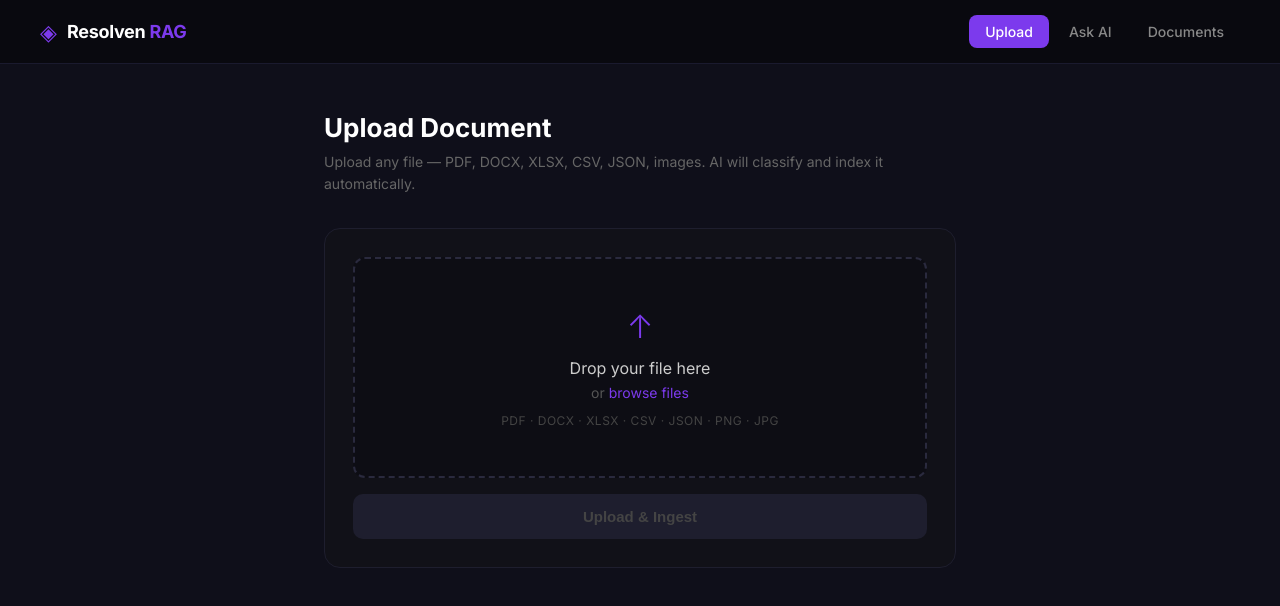
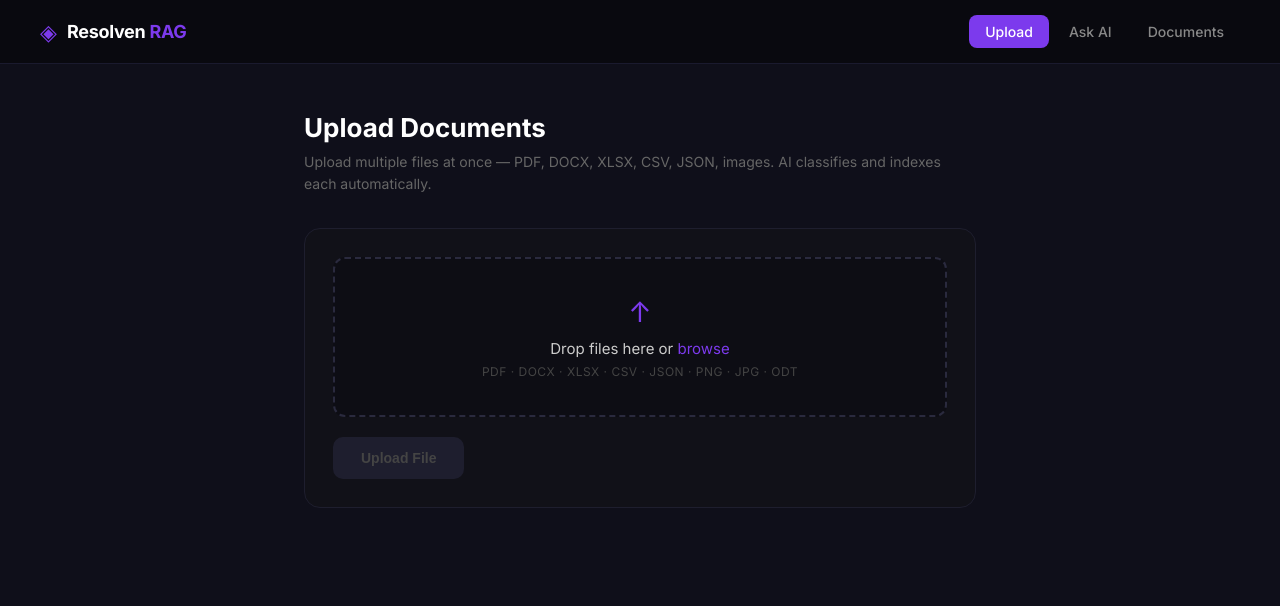
Before and after one commit to Jatin-404/RAG-FRONTEND, a React (Vite) app: page / in a window 1280 px wide. Shown: the top 606 px of the page. Built offline with nearby package versions, Linux system fonts and the light colour scheme.

Commit message:
added multiple file ingestion

```diff
--- a/src/pages/Upload.jsx
+++ b/src/pages/Upload.jsx
@@ -1,238 +1,297 @@
 import { useState, useRef } from 'react'
 import client from '../api/client'
 
+const STATUS_STEPS = ['queued', 'extracting chunks', 'classifying', 'embedding', 'saving to database']
+
+function FileRow({ fileJob, onPoll }) {
+  const { file, status } = fileJob
+  const stepIndex = STATUS_STEPS.indexOf(status?.step)
+
+  const getStatusColor = () => {
+    if (status?.type === 'success') return '#22c55e'
+    if (status?.type === 'error') return '#ef4444'
+    if (status?.type === 'progress') return '#7c3aed'
+    return '#555'
+  }
+
+  const getStatusIcon = () => {
+    if (status?.type === 'success') return '✓'
+    if (status?.type === 'error') return '✗'
+    if (status?.type === 'progress') return '◉'
+    return '○'
+  }
+
+  return (
+    <div style={s.fileRow}>
+      <div style={s.fileRowTop}>
+        <span style={s.fileRowIcon}>📄</span>
+        <div style={s.fileRowInfo}>
+          <p style={s.fileRowName}>{file.name}</p>
+          <p style={s.fileRowSize}>{(file.size / 1024).toFixed(1)} KB</p>
+        </div>
+        <div style={{ ...s.fileRowStatus, color: getStatusColor() }}>
+          <span style={s.statusIcon}>{getStatusIcon()}</span>
+          <span style={s.statusText}>
+            {status?.type === 'success'
+              ? `${status.chunks_stored} chunks`
+              : status?.type === 'error'
+              ? 'Failed'
+              : status?.step || 'Waiting'}
+          </span>
+        </div>
+      </div>
+
+      {status?.type === 'progress' && (
+        <div style={s.progressBar}>
+          <div style={{
+            ...s.progressFill,
+            width: `${stepIndex >= 0 ? ((stepIndex + 1) / STATUS_STEPS.length) * 100 : 10}%`
+          }} />
+        </div>
+      )}
+
+      {status?.type === 'success' && status.detail && (
+        <p style={s.successDetail}>{status.detail}</p>
+      )}
+
+      {status?.type === 'error' && status.message && (
+        <p style={s.errorDetail}>{status.message}</p>
+      )}
+    </div>
+  )
+}
+
 export default function Upload() {
-  const [file, setFile] = useState(null)
-  const [status, setStatus] = useState(null)
-  const [polling, setPolling] = useState(false)
+  const [fileJobs, setFileJobs] = useState([])
+  const [uploading, setUploading] = useState(false)
   const [dragOver, setDragOver] = useState(false)
   const inputRef = useRef()
 
   const handleDrop = (e) => {
     e.preventDefault()
     setDragOver(false)
-    const dropped = e.dataTransfer.files[0]
-    if (dropped) setFile(dropped)
+    const dropped = Array.from(e.dataTransfer.files)
+    addFiles(dropped)
   }
 
-  const handleUpload = async () => {
-    if (!file) return
-    const formData = new FormData()
-    formData.append('file', file)
-    try {
-      setStatus({ type: 'loading', message: 'Uploading file...' })
-      const res = await client.post('/api/v1/ingest/upload', formData, {
-        headers: { 'Content-Type': 'multipart/form-data' }
-      })
-      const id = res.data.job_id
-      setStatus({ type: 'progress', message: 'File queued for processing...', step: 'queued' })
-      pollStatus(id)
-    } catch (err) {
-      setStatus({ type: 'error', message: 'Upload failed. Is the backend running?' })
-    }
+  const addFiles = (newFiles) => {
+    const jobs = newFiles.map(file => ({ file, status: null, jobId: null }))
+    setFileJobs(prev => [...prev, ...jobs])
   }
 
-  const pollStatus = (id) => {
-    setPolling(true)
+  const updateJob = (index, updates) => {
+    setFileJobs(prev => prev.map((job, i) => i === index ? { ...job, ...updates } : job))
+  }
+
+  const pollStatus = (jobId, index) => {
     const interval = setInterval(async () => {
       try {
-        const res = await client.get(`/api/v1/ingest/status/${id}`)
+        const res = await client.get(`/api/v1/ingest/status/${jobId}`)
         const { status: jobStatus, result } = res.data
+
         if (jobStatus === 'SUCCESS') {
           clearInterval(interval)
-          setPolling(false)
-          setStatus({
-            type: 'success',
-            message: `Successfully ingested`,
-            detail: `${result.chunks_stored} chunks stored · ${result.department} · ${result.domain}`
+          updateJob(index, {
+            status: {
+              type: 'success',
+              step: 'done',
+              chunks_stored: result.chunks_stored,
+              detail: `${result.department} · ${result.domain}`
+            }
           })
-          setFile(null)
         } else if (jobStatus === 'FAILURE') {
           clearInterval(interval)
-          setPolling(false)
-          setStatus({ type: 'error', message: result?.error || 'Processing failed.' })
+          updateJob(index, {
+            status: { type: 'error', message: result?.error || 'Processing failed' }
+          })
         } else {
-          setStatus({
-            type: 'progress',
-            message: 'Processing document...',
-            step: result?.step || jobStatus
+          updateJob(index, {
+            status: { type: 'progress', step: result?.step || jobStatus }
           })
         }
       } catch {
         clearInterval(interval)
-        setPolling(false)
-        setStatus({ type: 'error', message: 'Lost connection to server.' })
+        updateJob(index, {
+          status: { type: 'error', message: 'Lost connection to server' }
+        })
       }
     }, 2000)
   }
 
-  const steps = ['queued', 'extracting chunks', 'classifying', 'embedding', 'saving to database']
-  const currentStep = status?.step ? steps.indexOf(status.step) : -1
+  const handleUploadAll = async () => {
+    if (fileJobs.length === 0) return
+    setUploading(true)
+
+    for (let i = 0; i < fileJobs.length; i++) {
+      const { file, status } = fileJobs[i]
+      if (status?.type === 'success') continue // skip already done
+
+      const formData = new FormData()
+      formData.append('file', file)
+
+      try {
+        updateJob(i, { status: { type: 'progress', step: 'queued' } })
+        const res = await client.post('/api/v1/ingest/upload', formData, {
+          headers: { 'Content-Type': 'multipart/form-data' }
+        })
+        const jobId = res.data.job_id
+        updateJob(i, { jobId, status: { type: 'progress', step: 'queued' } })
+        pollStatus(jobId, i)
+      } catch {
+        updateJob(i, { status: { type: 'error', message: 'Upload failed' } })
+      }
+    }
+
+    setUploading(false)
+  }
+
+  const removeFile = (index) => {
+    setFileJobs(prev => prev.filter((_, i) => i !== index))
+  }
+
+  const clearCompleted = () => {
+    setFileJobs(prev => prev.filter(j => j.status?.type !== 'success'))
+  }
+
+  const allDone = fileJobs.length > 0 && fileJobs.every(j => j.status?.type === 'success' || j.status?.type === 'error')
+  const successCount = fileJobs.filter(j => j.status?.type === 'success').length
 
   return (
     <div style={s.page}>
       <div style={s.header}>
-        <h1 style={s.title}>Upload Document</h1>
-        <p style={s.subtitle}>Upload any file — PDF, DOCX, XLSX, CSV, JSON, images. AI will classify and index it automatically.</p>
+        <h1 style={s.title}>Upload Documents</h1>
+        <p style={s.subtitle}>Upload multiple files at once — PDF, DOCX, XLSX, CSV, JSON, images. AI classifies and indexes each automatically.</p>
       </div>
 
       <div style={s.card}>
+        {/* Drop zone */}
         <div
-          style={{ ...s.dropzone, ...(dragOver ? s.dropzoneActive : {}), ...(file ? s.dropzoneHasFile : {}) }}
+          style={{ ...s.dropzone, ...(dragOver ? s.dropzoneActive : {}) }}
           onDragOver={(e) => { e.preventDefault(); setDragOver(true) }}
           onDragLeave={() => setDragOver(false)}
           onDrop={handleDrop}
           onClick={() => inputRef.current.click()}
         >
-          <input ref={inputRef} type="file" style={{ display: 'none' }} onChange={(e) => setFile(e.target.files[0])} />
-          {file ? (
-            <div style={s.fileSelected}>
-              <div style={s.fileIcon}>📄</div>
-              <div>
-                <p style={s.fileName}>{file.name}</p>
-                <p style={s.fileSize}>{(file.size / 1024).toFixed(1)} KB</p>
-              </div>
-            </div>
-          ) : (
-            <div style={s.dropContent}>
-              <div style={s.uploadIcon}>↑</div>
-              <p style={s.dropText}>Drop your file here</p>
-              <p style={s.dropSub}>or <span style={s.browse}>browse files</span></p>
-              <p style={s.formats}>PDF · DOCX · XLSX · CSV · JSON · PNG · JPG</p>
-            </div>
-          )}
+          <input
+            ref={inputRef}
+            type="file"
+            multiple
+            style={{ display: 'none' }}
+            onChange={(e) => addFiles(Array.from(e.target.files))}
+          />
+          <div style={s.uploadIcon}>↑</div>
+          <p style={s.dropText}>Drop files here or <span style={s.browse}>browse</span></p>
+          <p style={s.formats}>PDF · DOCX · XLSX · CSV · JSON · PNG · JPG · ODT</p>
         </div>
 
-        <button
-          style={{ ...s.btn, ...((!file || polling) ? s.btnDisabled : {}) }}
-          onClick={handleUpload}
-          disabled={!file || polling}
-        >
-          {polling ? (
-            <span style={s.btnInner}><span style={s.spinner}>◌</span> Processing...</span>
-          ) : 'Upload & Ingest'}
-        </button>
+        {/* File list */}
+        {fileJobs.length > 0 && (
+          <div style={s.fileList}>
+            <div style={s.fileListHeader}>
+              <span style={s.fileListTitle}>{fileJobs.length} file{fileJobs.length > 1 ? 's' : ''} selected</span>
+              {allDone && successCount > 0 && (
+                <button style={s.clearBtn} onClick={clearCompleted}>Clear completed</button>
+              )}
+            </div>
 
-        {status?.type === 'progress' && (
-          <div style={s.progressBox}>
-            <div style={s.progressSteps}>
-              {steps.map((step, i) => (
-                <div key={step} style={s.stepRow}>
-                  <div style={{
-                    ...s.stepDot,
-                    ...(i < currentStep ? s.stepDone : {}),
-                    ...(i === currentStep ? s.stepActive : {}),
-                    ...(i > currentStep ? s.stepPending : {})
-                  }}>
-                    {i < currentStep ? '✓' : i === currentStep ? '◉' : '○'}
-                  </div>
-                  <span style={{
-                    ...s.stepLabel,
-                    ...(i === currentStep ? s.stepLabelActive : {})
-                  }}>{step}</span>
-                </div>
-              ))}
-            </div>
+            {fileJobs.map((job, i) => (
+              <div key={i} style={s.fileRowWrapper}>
+                <FileRow fileJob={job} />
+                {!job.status && (
+                  <button style={s.removeBtn} onClick={() => removeFile(i)}>✕</button>
+                )}
+              </div>
+            ))}
           </div>
         )}
 
-        {status?.type === 'success' && (
-          <div style={s.successBox}>
-            <div style={s.successIcon}>✓</div>
-            <div>
-              <p style={s.successTitle}>{status.message}</p>
-              <p style={s.successDetail}>{status.detail}</p>
+        {/* Actions */}
+        <div style={s.actions}>
+          {allDone && (
+            <div style={s.summary}>
+              ✓ {successCount}/{fileJobs.length} files ingested successfully
             </div>
-          </div>
-        )}
-
-        {status?.type === 'error' && (
-          <div style={s.errorBox}>
-            <span style={s.errorIcon}>⚠</span>
-            <span>{status.message}</span>
-          </div>
-        )}
+          )}
+          <button
+            style={{
+              ...s.btn,
+              ...((fileJobs.length === 0 || uploading) ? s.btnDisabled : {})
+            }}
+            onClick={handleUploadAll}
+            disabled={fileJobs.length === 0 || uploading}
+          >
+            {uploading ? 'Uploading...' : `Upload ${fileJobs.length > 0 ? fileJobs.length : ''} File${fileJobs.length > 1 ? 's' : ''}`}
+          </button>
+        </div>
       </div>
     </div>
   )
 }
 
 const s = {
-  page: { maxWidth: '680px', margin: '0 auto', padding: '48px 24px' },
+  page: { maxWidth: '720px', margin: '0 auto', padding: '48px 24px' },
   header: { marginBottom: '32px' },
-  title: { fontSize: '26px', fontWeight: 700, color: '#fff', marginBottom: '8px' },
+  title: { fontSize: '26px', fontWeight: 700, marginBottom: '8px' },
   subtitle: { color: '#666', fontSize: '14px', lineHeight: 1.6 },
   card: { background: '#111118', border: '1px solid #1e1e2e', borderRadius: '16px', padding: '28px' },
   dropzone: {
     border: '2px dashed #2a2a3e',
     borderRadius: '12px',
-    padding: '48px 24px',
+    padding: '36px 24px',
     textAlign: 'center',
     cursor: 'pointer',
+    background: '#0d0d14',
     transition: 'all 0.2s',
-    marginBottom: '16px',
-    background: '#0d0d14'
+    marginBottom: '20px'
   },
   dropzoneActive: { border: '2px dashed #7c3aed', background: '#13111e' },
-  dropzoneHasFile: { border: '2px dashed #7c3aed', background: '#13111e' },
-  dropContent: {},
-  uploadIcon: { fontSize: '32px', color: '#7c3aed', marginBottom: '12px', fontWeight: 300 },
-  dropText: { color: '#ccc', fontSize: '16px', marginBottom: '6px' },
-  dropSub: { color: '#555', fontSize: '14px', marginBottom: '12px' },
+  uploadIcon: { fontSize: '28px', color: '#7c3aed', marginBottom: '10px' },
+  dropText: { color: '#ccc', fontSize: '15px', marginBottom: '6px' },
   browse: { color: '#7c3aed', cursor: 'pointer' },
   formats: { color: '#444', fontSize: '12px', letterSpacing: '0.5px' },
-  fileSelected: { display: 'flex', alignItems: 'center', gap: '16px', justifyContent: 'center' },
-  fileIcon: { fontSize: '36px' },
-  fileName: { color: '#fff', fontWeight: 600, fontSize: '15px', marginBottom: '4px' },
-  fileSize: { color: '#666', fontSize: '13px' },
+  fileList: {
+    background: '#0d0d14',
+    borderRadius: '10px',
+    border: '1px solid #1a1a2e',
+    marginBottom: '16px',
+    overflow: 'hidden'
+  },
+  fileListHeader: {
+    display: 'flex',
+    justifyContent: 'space-between',
+    alignItems: 'center',
+    padding: '12px 16px',
+    borderBottom: '1px solid #1a1a2e'
+  },
+  fileListTitle: { color: '#666', fontSize: '12px', fontWeight: 600, textTransform: 'uppercase', letterSpacing: '0.5px' },
+  clearBtn: { background: 'transparent', border: 'none', color: '#7c3aed', fontSize: '12px', cursor: 'pointer' },
+  fileRowWrapper: { display: 'flex', alignItems: 'center', borderBottom: '1px solid #111' },
+  fileRow: { flex: 1, padding: '12px 16px' },
+  fileRowTop: { display: 'flex', alignItems: 'center', gap: '12px' },
+  fileRowIcon: { fontSize: '20px', flexShrink: 0 },
+  fileRowInfo: { flex: 1, minWidth: 0 },
+  fileRowName: { color: '#ccc', fontSize: '13px', fontWeight: 500, overflow: 'hidden', textOverflow: 'ellipsis', whiteSpace: 'nowrap' },
+  fileRowSize: { color: '#555', fontSize: '11px', marginTop: '2px' },
+  fileRowStatus: { display: 'flex', alignItems: 'center', gap: '6px', flexShrink: 0 },
+  statusIcon: { fontSize: '13px' },
+  statusText: { fontSize: '12px', fontWeight: 500 },
+  progressBar: { height: '2px', background: '#1a1a2e', borderRadius: '1px', marginTop: '8px', overflow: 'hidden' },
+  progressFill: { height: '100%', background: '#7c3aed', borderRadius: '1px', transition: 'width 0.4s ease' },
+  successDetail: { color: '#555', fontSize: '11px', marginTop: '4px' },
+  errorDetail: { color: '#ef4444', fontSize: '11px', marginTop: '4px' },
+  removeBtn: { background: 'transparent', border: 'none', color: '#444', cursor: 'pointer', padding: '0 16px', fontSize: '14px', flexShrink: 0 },
+  actions: { display: 'flex', alignItems: 'center', gap: '12px' },
+  summary: { flex: 1, color: '#22c55e', fontSize: '13px' },
   btn: {
-    width: '100%',
-    padding: '14px',
+    padding: '13px 28px',
     background: '#7c3aed',
     color: '#fff',
     border: 'none',
     borderRadius: '10px',
-    fontSize: '15px',
+    fontSize: '14px',
     fontWeight: 600,
     cursor: 'pointer',
-    transition: 'all 0.15s'
+    whiteSpace: 'nowrap'
   },
-  btnDisabled: { background: '#1e1e2e', color: '#444', cursor: 'not-allowed' },
-  btnInner: { display: 'flex', alignItems: 'center', justifyContent: 'center', gap: '8px' },
-  spinner: { display: 'inline-block', animation: 'spin 1s linear infinite' },
-  progressBox: { marginTop: '20px', padding: '16px', background: '#0d0d14', borderRadius: '10px', border: '1px solid #1e1e2e' },
-  progressSteps: { display: 'flex', flexDirection: 'column', gap: '10px' },
-  stepRow: { display: 'flex', alignItems: 'center', gap: '10px' },
-  stepDot: { fontSize: '14px', width: '20px', textAlign: 'center' },
-  stepDone: { color: '#22c55e' },
-  stepActive: { color: '#7c3aed' },
-  stepPending: { color: '#333' },
-  stepLabel: { fontSize: '13px', color: '#555', textTransform: 'capitalize' },
-  stepLabelActive: { color: '#ccc' },
-  successBox: {
-    marginTop: '16px',
-    display: 'flex',
-    alignItems: 'center',
-    gap: '14px',
-    padding: '16px',
-    background: '#0d1f14',
-    border: '1px solid #166534',
-    borderRadius: '10px'
-  },
-  successIcon: { fontSize: '20px', color: '#22c55e', fontWeight: 700 },
-  successTitle: { color: '#22c55e', fontWeight: 600, fontSize: '14px', marginBottom: '4px' },
-  successDetail: { color: '#555', fontSize: '13px' },
-  errorBox: {
-    marginTop: '16px',
-    display: 'flex',
-    alignItems: 'center',
-    gap: '10px',
-    padding: '14px',
-    background: '#1a0a0a',
-    border: '1px solid #7f1d1d',
-    borderRadius: '10px',
-    color: '#ef4444',
-    fontSize: '14px'
-  },
-  errorIcon: { fontSize: '16px' }
+  btnDisabled: { background: '#1e1e2e', color: '#444', cursor: 'not-allowed' }
 }
```
